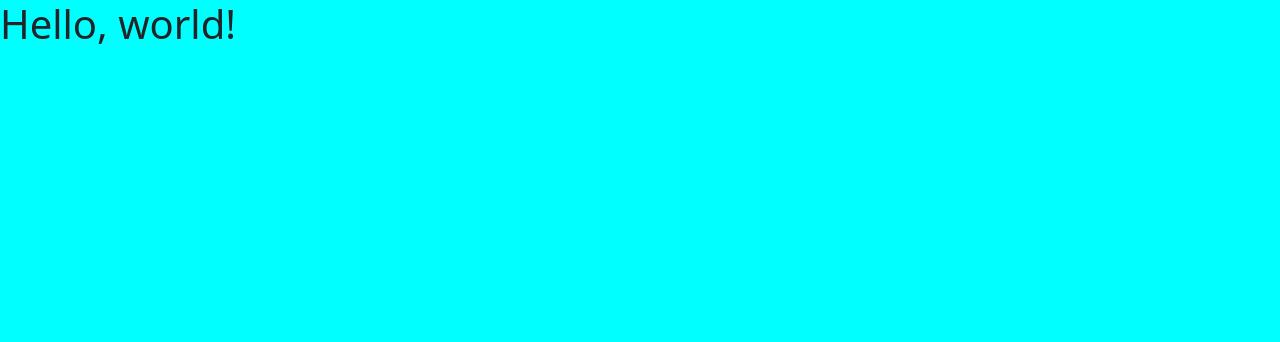
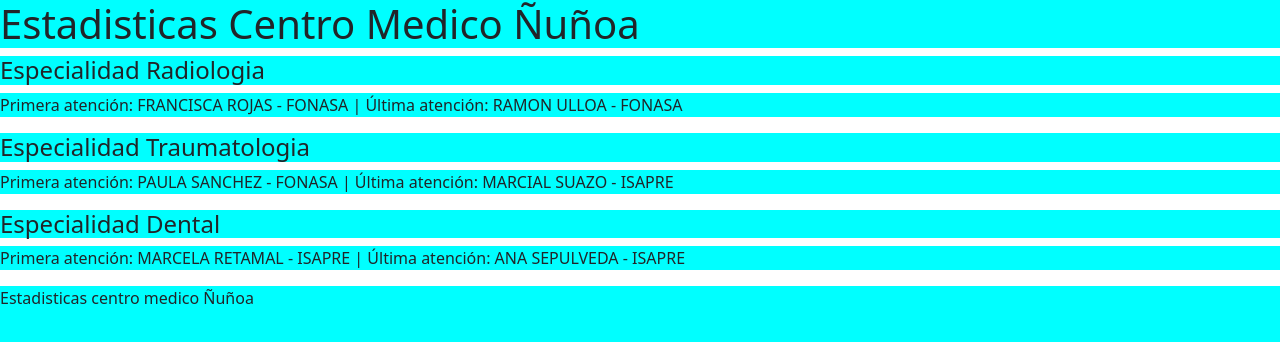
Before and after one commit to Kroszover/Desaf-o---Uso-B-sico-de-Arrays-y-Objetos, a plain HTML site: page index.html in a window 1280 px wide. Drawn offline with nearby package versions, Linux system fonts and the light colour scheme.

Commit message:
segundo requerimiento listo, faltan las tablas

```diff
--- a/assets/js/javascript.js
+++ b/assets/js/javascript.js
@@ -1,4 +1,4 @@
-alert("Hola");
+
 
 /*Requerimientos:
 1. Crear la estructura de datos mediante arreglos y objetos. Debe crear 1 arreglo por cada listado (Radiología, Traumatología y Dental) y 1 objeto por cada fila de información que contengan los listados, considerando las propiedades establecidas en la descripción.
@@ -63,55 +63,154 @@ let traumatologia = [
     },
     //Fila 3 del excel
     {
-        hora:           '11:30',
-        especialista:   'FEDERICO SUBERCASEAUX',
-        paciente:       'PAMELA ESTRADA',
-        rut:            '15345241-3',
+        hora:           '10:00',
+        especialista:   'RAUL ARAYA',
+        paciente:       'ANGÉLICA NAVAS',
+        rut:            '15444147-9',
         prevision:      'ISAPRE',
 
     },
     //Fila 4 del excel
     {
-        hora:           '15:00',
-        especialista:   'FERNANDO WURTHZ',
-        paciente:       'ARMANDO LUNA',
-        rut:            '16445345-9',
+        hora:           '10:30',
+        especialista:   'MARIA ARRIAGADA',
+        paciente:       'ANA KLAPP',
+        rut:            '17879423-9',
         prevision:      'ISAPRE',
     },
     //Fila 5 del excel
     {
-        hora:           '15:30',
-        especialista:   'ANA MARIA GODOY',
-        paciente:       'MANUEL GODOY',
-        rut:            '17666419-0',
-        prevision:      'FONASA',
+        hora:           '11:00',
+        especialista:   'ALEJANDRO BADILLA',
+        paciente:       'FELIPE MARDONES',
+        rut:            '1547423-6',
+        prevision:      'ISAPRE',
     },
     //Fila 6 del excel
     {
-        hora:           '16:00',
-        especialista:   'PATRICIA SUAZO',
-        paciente:       'RAMON ULLOA',
-        rut:            '14989389-K',
+        hora:           '11:30',
+        especialista:   'CECILIA BUDNIK',
+        paciente:       'DIEGO MARRE',
+        rut:            '16554741-K',
         prevision:      'FONASA',
     },
      //Fila 7 del excel
      {
-        hora:           '16:00',
-        especialista:   'PATRICIA SUAZO',
-        paciente:       'RAMON ULLOA',
-        rut:            '14989389-K',
-        prevision:      'FONASA',
+        hora:           '12:00',
+        especialista:   'ARTURO CAVAGNARO',
+        paciente:       'CECILIA MENDEZ',
+        rut:            '9747535-8',
+        prevision:      'ISAPRE',
     },
      //Fila 8 del excel
      {
-        hora:           '16:00',
-        especialista:   'PATRICIA SUAZO',
-        paciente:       'RAMON ULLOA',
-        rut:            '14989389-K',
+        hora:           '12:30',
+        especialista:   'ANDRES KANACRI',
+        paciente:       'MARCIAL SUAZO',
+        rut:            '11254785-5',
+        prevision:      'ISAPRE',
+    },
+];
+
+let dental = [
+    {
+        //Fila 2 del excel
+        hora:           '8:30',
+        especialista:   'ANDREA ZUÑIGA',
+        paciente:       'MARCELA RETAMAL',
+        rut:            '11123425-6',
+        prevision:      'ISAPRE',
+    },
+    {
+        //Fila 3 del excel
+        hora:           '11:00',
+        especialista:   'MARIA PIA ZAÑARTU',
+        paciente:       'ANGEL MUÑOZ',
+        rut:            '9878789-2',
+        prevision:      'ISAPRE',
+    },
+    {   //Fila 4 del excel
+        hora:           '11:30',
+        especialista:   'SCARLETT WITTING',
+        paciente:       'MARIO KAST',
+        rut:            '7998789-5',
         prevision:      'FONASA',
+    },
+    {
+        //Fila 5 del excel
+        hora:           '13:00',
+        especialista:   'FRANCISCO VON TEUBER',
+        paciente:       'KARIN FERNANDEZ',
+        rut:            '18887662-K',
+        prevision:      'FONASA',
+    },
+    {   //Fila 6 del excel
+        hora:           '13:30',
+        especialista:   'EDUARDO VIÑUELA',
+        paciente:       'HUGO SANCHEZ',
+        rut:            '17665461-4',
+        prevision:      'FONASA',
+    },
+    {
+        //Fila 7 del excel
+        hora:           '14:00',
+        especialista:   'RAQUEL VILLASECA',
+        paciente:       'ANA SEPULVEDA',
+        rut:            '14441281-0',
+        prevision:      'ISAPRE',
     },
 ];
 
 /*2. Mostrar por pantalla la primera y última atención de cada listado, desplegando el nombre del paciente junto con la previsión, separados por un guión (utilizar índices de arreglos para esto). Ej: Primera atención: Juan Pérez - Fonasa | Última atención: Ana Gálvez - Isapre.  */
 
+
+//Definimos una function para obtener el número del indice del ultimo objeto del arreglo.
+function UltimoIndice (tipoAtencion){
+    return tipoAtencion.length-1;
+};
+
+//RADIOLOGÍA
+//Llamamos a la funcion y hacemos una variable para el dato a obtener.
+
+let ultimaRadiologia = UltimoIndice(radiologia);
+
+//generamos el elemento
+
+let atencionRadiologia = `Primera atención: ${radiologia[0].paciente} - ${radiologia[0].prevision} | Última atención: ${radiologia[ultimaRadiologia].paciente} - ${radiologia[ultimaRadiologia].prevision}`;
+
+//insertamos el elemento en el html
+
+document.getElementById('atenciones-rad').innerHTML = atencionRadiologia;
+
+//TRAUMATOLOGÍA
+//Llamamos a la funcion y hacemos una variable para el dato a obtener.
+
+let ultimaTraumatologia = UltimoIndice(traumatologia);
+
+//generamos el elemento
+
+let atencionTraumatologia = `Primera atención: ${traumatologia[0].paciente} - ${traumatologia[0].prevision} | Última atención: ${traumatologia[ultimaTraumatologia].paciente} - ${traumatologia[ultimaTraumatologia].prevision}`;
+
+//insertamos el elemento en el html
+
+document.getElementById('atenciones-tr').innerHTML = atencionTraumatologia;
+
+//DENTAL
+//Llamamos a la funcion y hacemos una variable para el dato a obtener.
+
+let ultimaDental = UltimoIndice(dental);
+
+//generamos el elemento
+
+let atencionDental = `Primera atención: ${dental[0].paciente} - ${dental[0].prevision} | Última atención: ${dental[ultimaDental].paciente} - ${dental[ultimaDental].prevision}`;
+
+//insertamos el elemento en el html
+
+document.getElementById('atenciones-den').innerHTML = atencionDental;
+
+
+
+
+
+
 /*3. Recorrer el arreglo y mostrar su contenido en una tabla. */
--- a/index.html
+++ b/index.html
@@ -9,10 +9,18 @@
     <!-- Bootstrap CSS -->
     <link href="https://cdn.jsdelivr.net/npm/bootstrap@5.1.3/dist/css/bootstrap.min.css" rel="stylesheet" integrity="sha384-1BmE4kWBq78iYhFldvKuhfTAU6auU8tT94WrHftjDbrCEXSU1oBoqyl2QvZ6jIW3" crossorigin="anonymous">
 
-    <title>Hello, world!</title>
+    <title>Centro Médico Ñuñoa</title>
   </head>
   <body>
-    <h1>Hello, world!</h1>
+    <h1>Estadisticas Centro Medico Ñuñoa</h1>
+    <h4>Especialidad Radiologia</h4>
+    <p id="atenciones-rad"></p>
+    <h4>Especialidad Traumatologia</h4>
+    <p id="atenciones-tr"></p>
+    <h4>Especialidad Dental</h4>
+    <p id="atenciones-den"></p>
+
+    <script>document.write('<p>Estadisticas centro medico Ñuñoa</p>')</script>
 
     <!-- Javascript propio -->
     <script src="/assets/js/javascript.js"></script>
```
